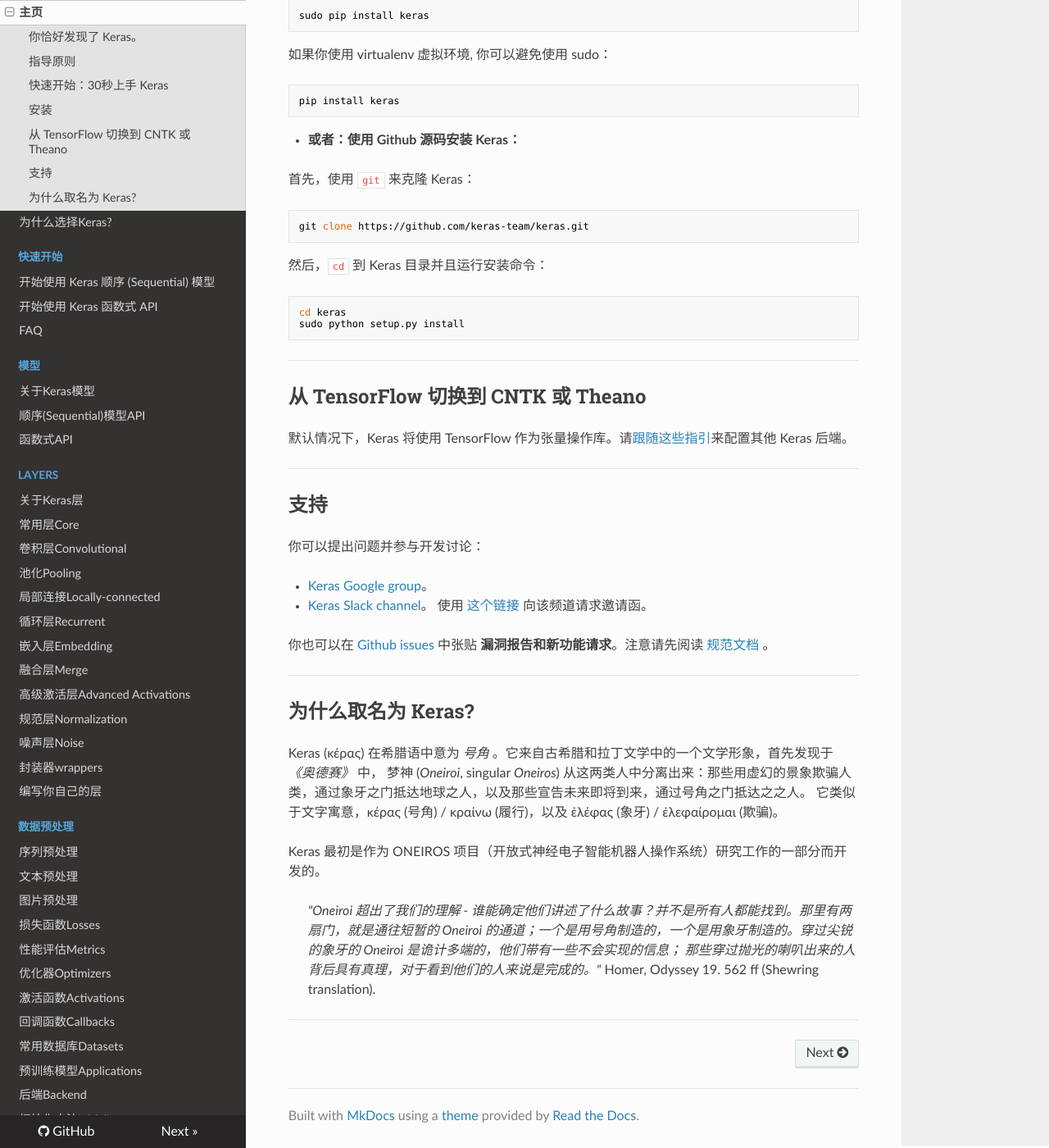
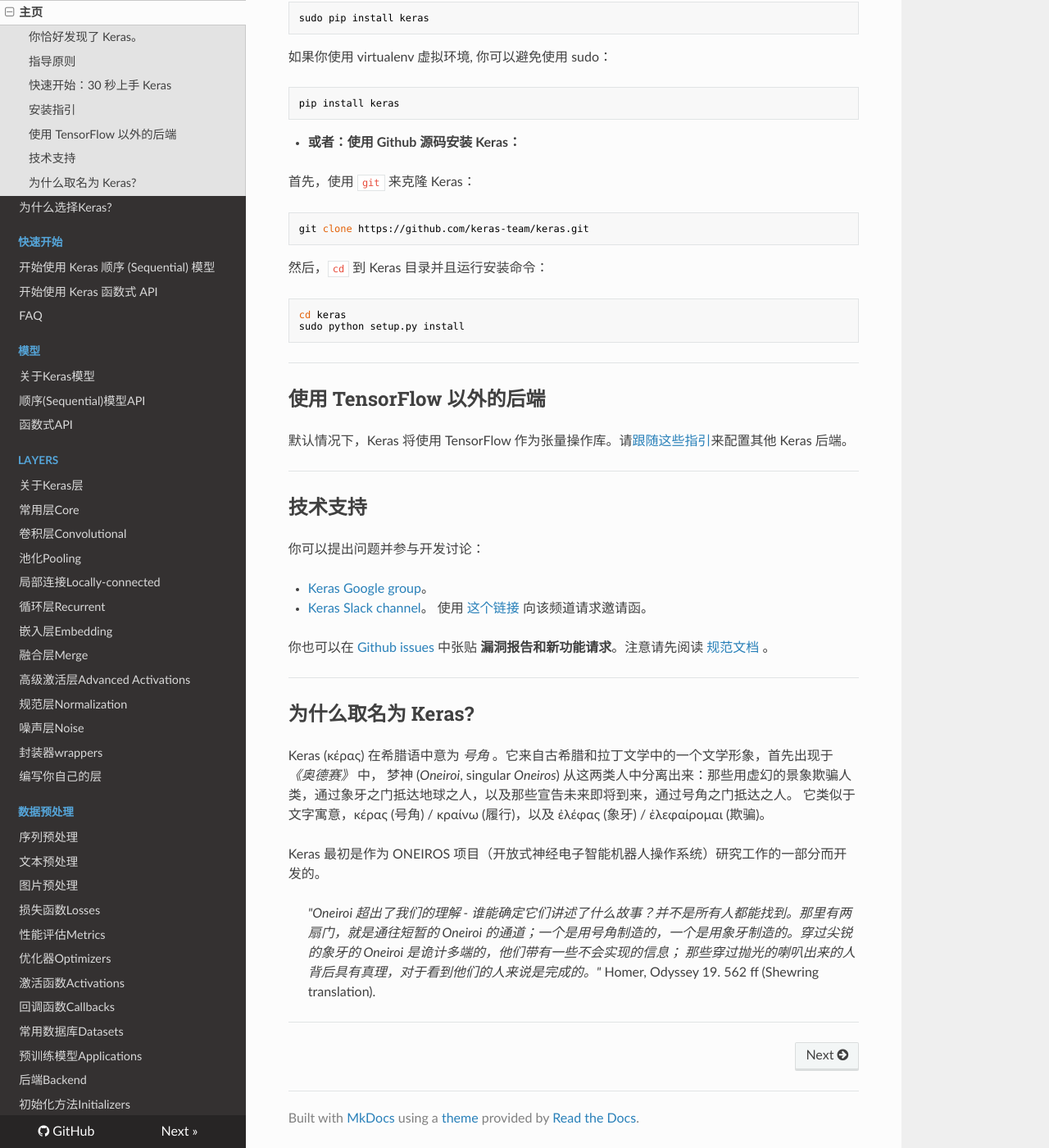
Before and after one commit to keras-team/keras-docs-zh, an MkDocs documentation site: the page built from sources/index.md, in a window 1280 px wide and 1400 px high, scrolled down 2906 px. Shown: the whole window at 82% size. Built offline with MkDocs 1.6.1, drawn with Linux system fonts in a browser that asks for light colours; nearby versions of some CDN libraries; old or Windows-style settings are respelled for this version of MkDocs; some of the changed text lies outside the part shown.

Commit message:
Update index.md

```diff
--- a/sources/index.md
+++ b/sources/index.md
@@ -6,13 +6,13 @@
 
 ## 你恰好发现了 Keras。
 
-Keras 是一个用 Python 编写的高级神经网络 API，它能够以 [TensorFlow](https://github.com/tensorflow/tensorflow),  [CNTK](https://github.com/Microsoft/cntk), 或者 [Theano](https://github.com/Theano/Theano) 作为后端运行。Keras 的开发重点是支持快速的实验。*能够以最小的时延把你的想法转换为实验结果，是做好研究的关键。*
+Keras 是一个用 Python 编写的高级神经网络 API，它能够以 [TensorFlow](https://github.com/tensorflow/tensorflow), [CNTK](https://github.com/Microsoft/cntk), 或者 [Theano](https://github.com/Theano/Theano) 作为后端运行。Keras 的开发重点是支持快速的实验。*能够以最小的时延把你的想法转换为实验结果，是做好研究的关键。*
 
 如果你有如下需求，请选择 Keras：
 
 - 允许简单而快速的原型设计（用户友好，高度模块化，可扩展性）。
 - 同时支持卷积神经网络和循环神经网络，以及两者的组合。
-- 在CPU和GPU上无缝运行与切换。
+- 在 CPU 和 GPU 上无缝运行与切换。
 
 查看文档，请访问 [Keras.io](https://keras.io/zh/)。
 
@@ -101,18 +101,18 @@ classes = model.predict(x_test, batch_size=128)
 
 有关 Keras 更深入的教程，请查看：
 
-- [Sequential 模型入门](https://keras.io/zh/getting-started/sequential-model-guide)
-- [函数式 API 入门](https://keras.io/zh/getting-started/functional-api-guide)
+- [开始使用 Sequential 顺序模型](https://keras.io/zh/getting-started/sequential-model-guide)
+- [开始使用函数式 API](https://keras.io/zh/getting-started/functional-api-guide)
 
-在代码仓库的 [examples 目录](https://github.com/keras-team/keras/tree/master/examples)中，你会找到更多高级模型：基于记忆网络的问答系统，基于栈式 LSTM 的文本生成等等。
+在代码仓库的 [examples 目录](https://github.com/keras-team/keras/tree/master/examples)中，你会找到更多高级模型：基于记忆网络的问答系统、基于栈式 LSTM 的文本生成等等。
 
 
 ------------------
 
 
-## 安装
+## 安装指引
 
-在安装 Keras 之前，请安装以下后端引擎之一：TensorFlow， Theano，或者 CNTK。我们推荐 TensorFlow 后端。
+在安装 Keras 之前，请安装以下后端引擎之一：TensorFlow，Theano，或者 CNTK。我们推荐 TensorFlow 后端。
 
 - [TensorFlow 安装指引](https://www.tensorflow.org/install/)。
 - [Theano 安装指引](http://deeplearning.net/software/theano/install.html#install)。
@@ -156,14 +156,14 @@ sudo python setup.py install
 ------------------
 
 
-## 从 TensorFlow 切换到 CNTK 或 Theano
+## 使用 TensorFlow 以外的后端
 
 默认情况下，Keras 将使用 TensorFlow 作为张量操作库。请[跟随这些指引](https://keras.io/zh/backend/)来配置其他 Keras 后端。
 
 ------------------
 
 
-## 支持
+## 技术支持
 
 你可以提出问题并参与开发讨论：
 
@@ -178,10 +178,10 @@ sudo python setup.py install
 
 ## 为什么取名为 Keras?
 
-Keras (κέρας) 在希腊语中意为 *号角* 。它来自古希腊和拉丁文学中的一个文学形象，首先发现于 *《奥德赛》* 中， 梦神 (_Oneiroi_, singular _Oneiros_) 从这两类人中分离出来：那些用虚幻的景象欺骗人类，通过象牙之门抵达地球之人，以及那些宣告未来即将到来，通过号角之门抵达之之人。 它类似于文字寓意，κέρας (号角) / κραίνω (履行)，以及 ἐλέφας (象牙) / ἐλεφαίρομαι (欺骗)。
+Keras (κέρας) 在希腊语中意为 *号角* 。它来自古希腊和拉丁文学中的一个文学形象，首先出现于 *《奥德赛》* 中， 梦神 (_Oneiroi_, singular _Oneiros_) 从这两类人中分离出来：那些用虚幻的景象欺骗人类，通过象牙之门抵达地球之人，以及那些宣告未来即将到来，通过号角之门抵达之人。 它类似于文字寓意，κέρας (号角) / κραίνω (履行)，以及 ἐλέφας (象牙) / ἐλεφαίρομαι (欺骗)。
 
 Keras 最初是作为 ONEIROS 项目（开放式神经电子智能机器人操作系统）研究工作的一部分而开发的。
 
->_"Oneiroi 超出了我们的理解 - 谁能确定他们讲述了什么故事？并不是所有人都能找到。那里有两扇门，就是通往短暂的 Oneiroi 的通道；一个是用号角制造的，一个是用象牙制造的。穿过尖锐的象牙的 Oneiroi 是诡计多端的，他们带有一些不会实现的信息； 那些穿过抛光的喇叭出来的人背后具有真理，对于看到他们的人来说是完成的。"_ Homer, Odyssey 19. 562 ff (Shewring translation).
+>_"Oneiroi 超出了我们的理解 - 谁能确定它们讲述了什么故事？并不是所有人都能找到。那里有两扇门，就是通往短暂的 Oneiroi 的通道；一个是用号角制造的，一个是用象牙制造的。穿过尖锐的象牙的 Oneiroi 是诡计多端的，他们带有一些不会实现的信息； 那些穿过抛光的喇叭出来的人背后具有真理，对于看到他们的人来说是完成的。"_ Homer, Odyssey 19. 562 ff (Shewring translation).
 
 ------------------
```
Also changed, not shown: other parts of sources/index.md (+6 -6 lines).
